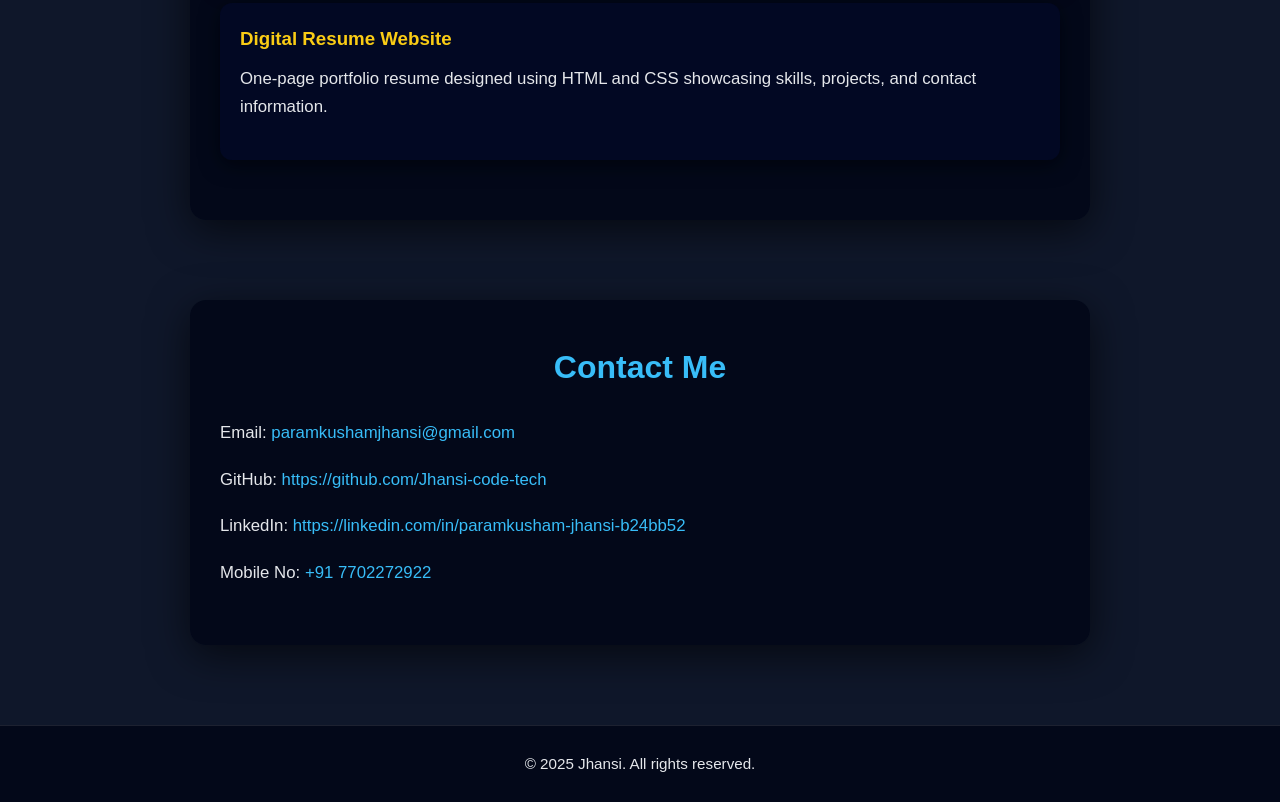
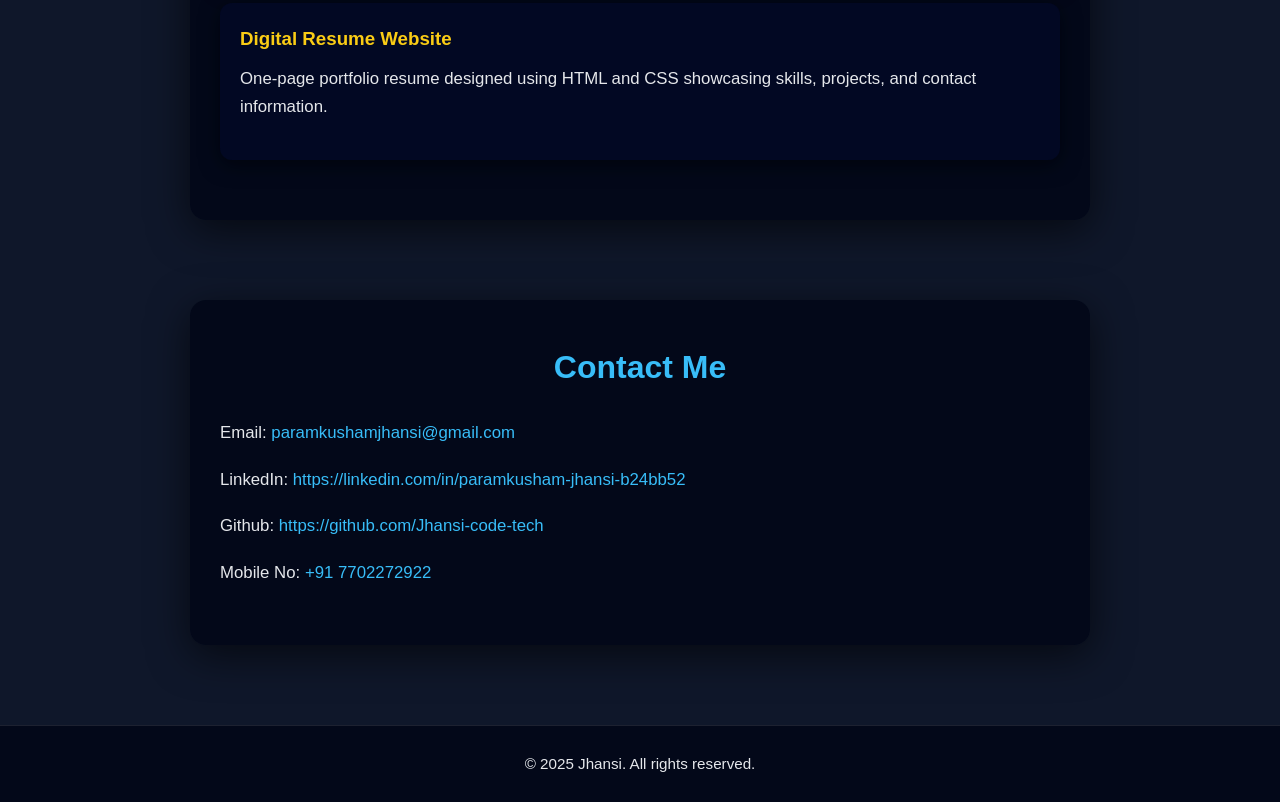
Before and after one commit to Jhansi-code-tech/Portfolio, a plain HTML site: page index.html in a window 1280 px wide. Shown: the part 2490-3292 px from the top of the page. Drawn offline with Linux system fonts and the light colour scheme.

Commit message:
html and CSS

```diff
--- a/index.html
+++ b/index.html
@@ -125,8 +125,8 @@
   <section id="contact">
     <h2>Contact Me</h2>
     <p>Email: <a href="mailto:yourmail@gmail.com">paramkushamjhansi@gmail.com</a></p>
-    <p>GitHub: <a href="https://github.com/Jhansi-code-tech" target="_blank">https://github.com/Jhansi-code-tech</a></p>
     <p>LinkedIn: <a href="https://linkedin.com/in/yourprofile" target="_blank"> https://linkedin.com/in/paramkusham-jhansi-b24bb52</a></p>
+    <p>Github: <a href="https://github.com/in/yourprofile" target="_blank"> https://github.com/Jhansi-code-tech</a></p>
     <p>Mobile No: <a href="Mobile No">+91 7702272922</a></p>
   </section>
 
```
